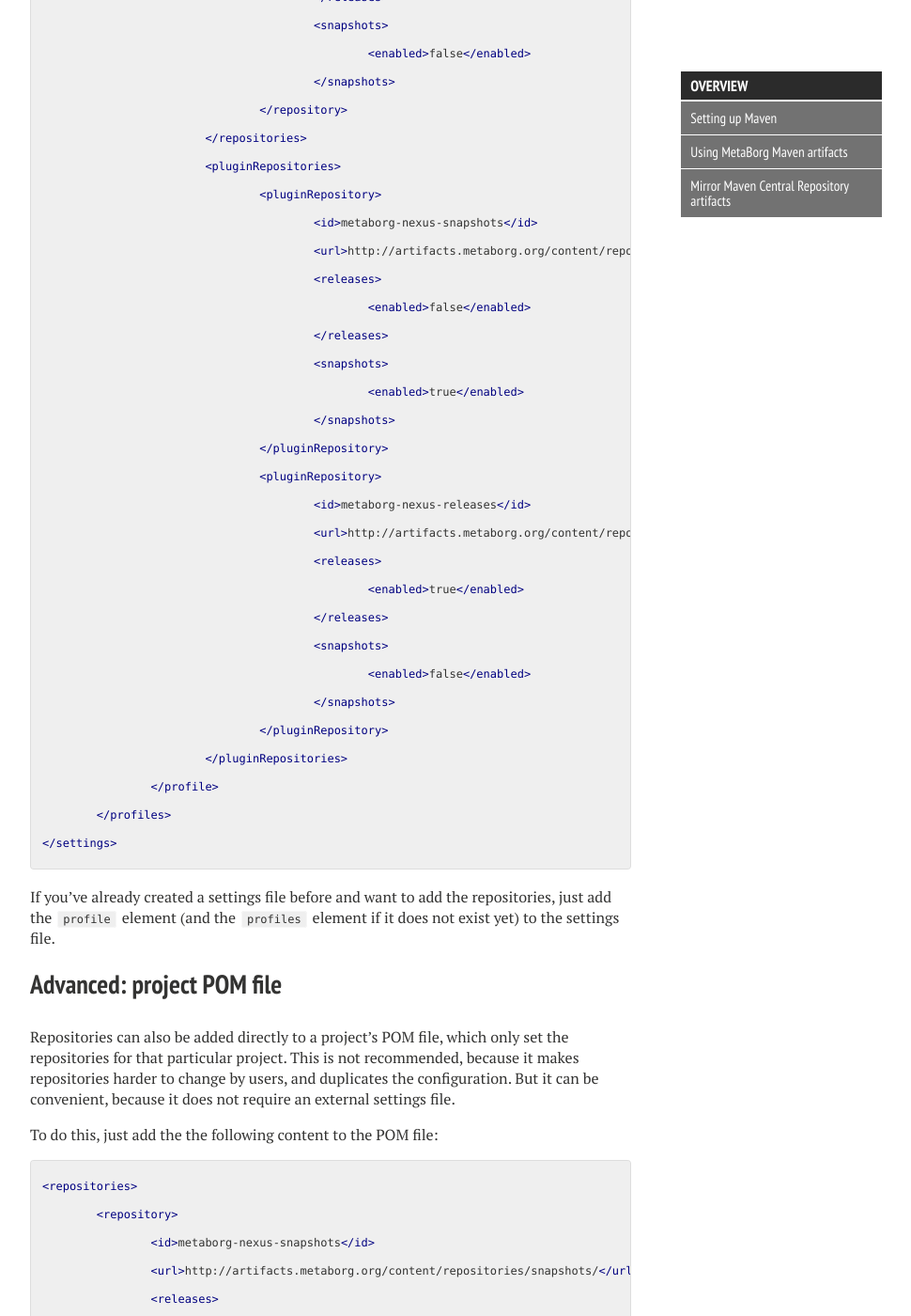
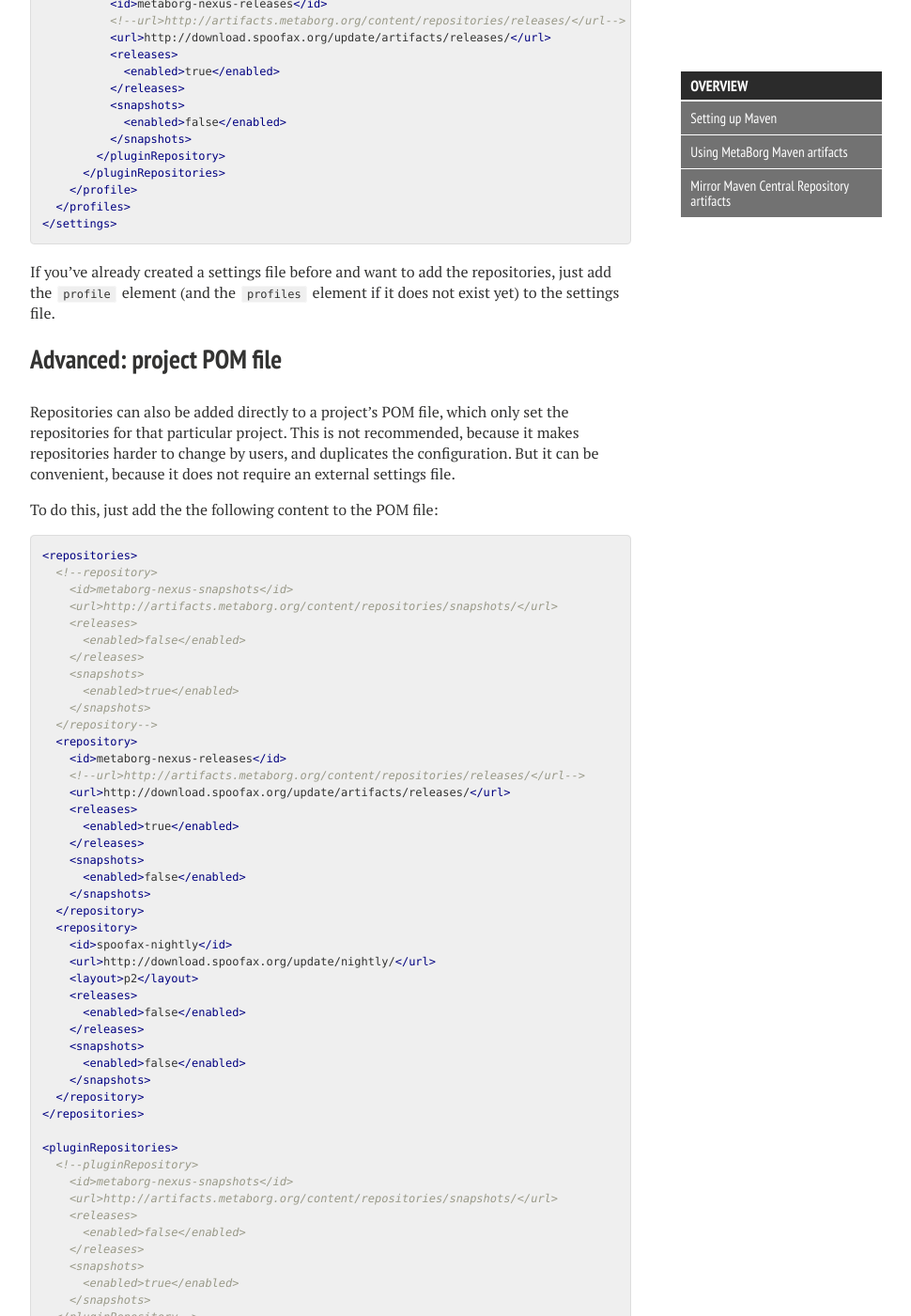
Before and after one commit to MartijnDwars/metaborg.github.io, a Jekyll site: the page built from dev/maven/index.md, in a window 1280 px wide and 1400 px high, scrolled down 2718 px. Shown: the whole window at 94% size, without its empty margins (288-1258 px from the left). Built offline with Jekyll 4.4.1, drawn with Linux system fonts in a browser that asks for light colours; nearby versions of some CDN libraries; some of the changed text lies outside the part shown.

Commit message:
Fancy text styling for code. Add notices for broken artifact server

````diff
--- a/dev/maven/artifacts.md
+++ b/dev/maven/artifacts.md
@@ -6,75 +6,80 @@
 
 The recommended approach is to add repositories to your local Maven settings file, located at `~/.m2/settings.xml`. If you have not created this file yet, or want to completely replace it, simply create it with the following content:
 
-```xml
+__Our artifact server is currently down, downloading artifacts will fail.__ Release artifacts are temporarily stored at `http://download.spoofax.org/update/artifacts/releases/`. The XML snippets below have been temporarily changed to point to the temporary release artifacts location.
+{: .notice}
+
+{% highlight xml %}
 <?xml version="1.0" ?>
 <settings xmlns="http://maven.apache.org/SETTINGS/1.0.0" xmlns:xsi="http://www.w3.org/2001/XMLSchema-instance"
-	xsi:schemaLocation="http://maven.apache.org/SETTINGS/1.0.0 http://maven.apache.org/xsd/settings-1.0.0.xsd">
-	<profiles>
-		<profile>
-			<id>add-metaborg-repositories</id>
-			<activation>
-				<activeByDefault>true</activeByDefault>
-			</activation>
-			<repositories>
-				<repository>
-					<id>metaborg-nexus-snapshots</id>
-					<url>http://artifacts.metaborg.org/content/repositories/snapshots/</url>
-					<releases>
-						<enabled>false</enabled>
-					</releases>
-					<snapshots>
-						<enabled>true</enabled>
-					</snapshots>
-				</repository>
-				<repository>
-					<id>metaborg-nexus-releases</id>
-					<url>http://artifacts.metaborg.org/content/repositories/releases/</url>
-					<releases>
-						<enabled>true</enabled>
-					</releases>
-					<snapshots>
-						<enabled>false</enabled>
-					</snapshots>
-				</repository>
-				<repository>
-					<id>spoofax-nightly</id>
-					<url>http://download.spoofax.org/update/nightly/</url>
-					<layout>p2</layout>
-					<releases>
-						<enabled>false</enabled>
-					</releases>
-					<snapshots>
-						<enabled>false</enabled>
-					</snapshots>
-				</repository>
-			</repositories>
-			<pluginRepositories>
-				<pluginRepository>
-					<id>metaborg-nexus-snapshots</id>
-					<url>http://artifacts.metaborg.org/content/repositories/snapshots/</url>
-					<releases>
-						<enabled>false</enabled>
-					</releases>
-					<snapshots>
-						<enabled>true</enabled>
-					</snapshots>
-				</pluginRepository>
-				<pluginRepository>
-					<id>metaborg-nexus-releases</id>
-					<url>http://artifacts.metaborg.org/content/repositories/releases/</url>
-					<releases>
-						<enabled>true</enabled>
-					</releases>
-					<snapshots>
-						<enabled>false</enabled>
-					</snapshots>
-				</pluginRepository>
-			</pluginRepositories>
-		</profile>
-	</profiles>
+  xsi:schemaLocation="http://maven.apache.org/SETTINGS/1.0.0 http://maven.apache.org/xsd/settings-1.0.0.xsd">
+  <profiles>
+    <profile>
+      <id>add-metaborg-repositories</id>
+      <activation>
+        <activeByDefault>true</activeByDefault>
+      </activation>
+      <repositories>
+        <!--repository>
+          <id>metaborg-nexus-snapshots</id>
+          <url>http://artifacts.metaborg.org/content/repositories/snapshots/</url>
+          <releases>
+            <enabled>false</enabled>
+          </releases>
+          <snapshots>
+            <enabled>true</enabled>
+          </snapshots>
+        </repository-->
+        <repository>
+          <id>metaborg-nexus-releases</id>
+          <!--url>http://artifacts.metaborg.org/content/repositories/releases/</url-->
+          <url>http://download.spoofax.org/update/artifacts/releases/</url>
+          <releases>
+            <enabled>true</enabled>
+          </releases>
+          <snapshots>
+            <enabled>false</enabled>
+          </snapshots>
+        </repository>
+        <repository>
+          <id>spoofax-nightly</id>
+          <url>http://download.spoofax.org/update/nightly/</url>
+          <layout>p2</layout>
+          <releases>
+            <enabled>false</enabled>
+          </releases>
+          <snapshots>
+            <enabled>false</enabled>
+          </snapshots>
+        </repository>
+      </repositories>
+      <pluginRepositories>
+        <!--pluginRepository>
+          <id>metaborg-nexus-snapshots</id>
+          <url>http://artifacts.metaborg.org/content/repositories/snapshots/</url>
+          <releases>
+            <enabled>false</enabled>
+          </releases>
+          <snapshots>
+            <enabled>true</enabled>
+          </snapshots>
+        </pluginRepository-->
+        <pluginRepository>
+          <id>metaborg-nexus-releases</id>
+          <!--url>http://artifacts.metaborg.org/content/repositories/releases/</url-->
+          <url>http://download.spoofax.org/update/artifacts/releases/</url>
+          <releases>
+            <enabled>true</enabled>
+          </releases>
+          <snapshots>
+            <enabled>false</enabled>
+          </snapshots>
+        </pluginRepository>
+      </pluginRepositories>
+    </profile>
+  </profiles>
 </settings>
-```
+{% endhighlight %}
 
 If you've already created a settings file before and want to add the repositories, just add the `profile` element (and the `profiles` element if it does not exist yet) to the settings file.
 
@@ -84,61 +89,63 @@
 
 To do this, just add the the following content to the POM file:
 
-```xml
+{% highlight xml %}
 <repositories>
-	<repository>
-		<id>metaborg-nexus-snapshots</id>
-		<url>http://artifacts.metaborg.org/content/repositories/snapshots/</url>
-		<releases>
-			<enabled>false</enabled>
-		</releases>
-		<snapshots>
-			<enabled>true</enabled>
-		</snapshots>
-	</repository>
-	<repository>
-		<id>metaborg-nexus-releases</id>
-		<url>http://artifacts.metaborg.org/content/repositories/releases/</url>
-		<releases>
-			<enabled>true</enabled>
-		</releases>
-		<snapshots>
-			<enabled>false</enabled>
-		</snapshots>
-	</repository>
-	<repository>
-		<id>spoofax-nightly</id>
-		<url>http://download.spoofax.org/update/nightly/</url>
-		<layout>p2</layout>
-		<releases>
-			<enabled>false</enabled>
-		</releases>
-		<snapshots>
-			<enabled>false</enabled>
-		</snapshots>
-	</repository>
+  <!--repository>
+    <id>metaborg-nexus-snapshots</id>
+    <url>http://artifacts.metaborg.org/content/repositories/snapshots/</url>
+    <releases>
+      <enabled>false</enabled>
+    </releases>
+    <snapshots>
+      <enabled>true</enabled>
+    </snapshots>
+  </repository-->
+  <repository>
+    <id>metaborg-nexus-releases</id>
+    <!--url>http://artifacts.metaborg.org/content/repositories/releases/</url-->
+    <url>http://download.spoofax.org/update/artifacts/releases/</url>
+    <releases>
+      <enabled>true</enabled>
+    </releases>
+    <snapshots>
+      <enabled>false</enabled>
+    </snapshots>
+  </repository>
+  <repository>
+    <id>spoofax-nightly</id>
+    <url>http://download.spoofax.org/update/nightly/</url>
+    <layout>p2</layout>
+    <releases>
+      <enabled>false</enabled>
+    </releases>
+    <snapshots>
+      <enabled>false</enabled>
+    </snapshots>
+  </repository>
 </repositories>
 
 <pluginRepositories>
-	<pluginRepository>
-		<id>metaborg-nexus-snapshots</id>
-		<url>http://artifacts.metaborg.org/content/repositories/snapshots/</url>
-		<releases>
-			<enabled>false</enabled>
-		</releases>
-		<snapshots>
-			<enabled>true</enabled>
-		</snapshots>
-	</pluginRepository>
-	<pluginRepository>
-		<id>metaborg-nexus-releases</id>
-		<url>http://artifacts.metaborg.org/content/repositories/releases/</url>
-		<releases>
-			<enabled>true</enabled>
-		</releases>
-		<snapshots>
-			<enabled>false</enabled>
-		</snapshots>
-	</pluginRepository>
+  <!--pluginRepository>
+    <id>metaborg-nexus-snapshots</id>
+    <url>http://artifacts.metaborg.org/content/repositories/snapshots/</url>
+    <releases>
+      <enabled>false</enabled>
+    </releases>
+    <snapshots>
+      <enabled>true</enabled>
+    </snapshots>
+  </pluginRepository-->
+  <pluginRepository>
+    <id>metaborg-nexus-releases</id>
+    <!--url>http://artifacts.metaborg.org/content/repositories/releases/</url-->
+    <url>http://download.spoofax.org/update/artifacts/releases/</url>
+    <releases>
+      <enabled>true</enabled>
+    </releases>
+    <snapshots>
+      <enabled>false</enabled>
+    </snapshots>
+  </pluginRepository>
 </pluginRepositories>
-```
+{% endhighlight %}
--- a/dev/maven/mirror.md
+++ b/dev/maven/mirror.md
@@ -4,18 +4,21 @@
 
 If you are on the TUDelft network, you can use our local mirror of the Central Repository to speed things up. Using the mirroring requires a change in your local settings.xml file located at `~/.m2/settings.xml`. If this file does not exist, create it with the following content:
 
-```xml
+__Our artifact server is currently down, mirroring will fail.__
+{: .notice}
+
+{% highlight xml %}
 <?xml version="1.0" ?>
 <settings xmlns="http://maven.apache.org/SETTINGS/1.0.0" xmlns:xsi="http://www.w3.org/2001/XMLSchema-instance"
-	xsi:schemaLocation="http://maven.apache.org/SETTINGS/1.0.0 http://maven.apache.org/xsd/settings-1.0.0.xsd">
-	<mirrors>
-		<mirror>
-			<id>metaborg-nexus-central-mirror</id>
-			<url>http://artifacts.metaborg.org/content/repositories/central/</url>
-			<mirrorOf>central</mirrorOf>
-		</mirror>
-	</mirrors>
+  xsi:schemaLocation="http://maven.apache.org/SETTINGS/1.0.0 http://maven.apache.org/xsd/settings-1.0.0.xsd">
+  <mirrors>
+    <mirror>
+      <id>metaborg-nexus-central-mirror</id>
+      <url>http://artifacts.metaborg.org/content/repositories/central/</url>
+      <mirrorOf>central</mirrorOf>
+    </mirror>
+  </mirrors>
 </settings>
-```
+{% endhighlight %}
 
 If you've already created a settings file before and want to add the mirror configuration, just add the `mirror` element (and the `mirrors` element if it does not exist yet) to the settings file.
--- a/dev/maven/setup.md
+++ b/dev/maven/setup.md
@@ -7,12 +7,13 @@
 Maven requires a Java compiler, so a JDK needs to be installed on your computer, since the JRE does not ship with a Java compiler. The latest JDK can be downloaded and installed from: <http://www.oracle.com/technetwork/java/javase/downloads/index.html>.
 
 __Currently, JDK 8 cannot be used to build Spoofax or language projects, a JDK 7 installation is required!__
+{: .notice}
 
 On OSX, it can be a bit tricky to use the installed JDK, because Apple by default installs JRE 6. To check which version of Java you are running, execute the `java -version` command. If this tells you that the Java version is 1.7, everything is fine. If not, the Java version can be set with a command. After you have installed JDK 7, execute:
 
-```
+{% highlight bash %}
 export JAVA_HOME=`/usr/libexec/java_home -v 1.7`
-```
+{% endhighlight %}
 
 Note that setting the Java version this way is not permanent. To make it permanent, add that line to `~/.bashrc` (create the file if it does not exist) or the equivalent for your OS/shell, which will execute it whenever a new terminal is opened.
 
@@ -28,8 +29,8 @@
 
 By default, Maven does not assign a lot of memory to the JVM that it runs in, which may lead to out of memory exceptions during builds. To increase the allocated memory, execute before building:
 
-```
+{% highlight bash %}
 export MAVEN_OPTS="-Xms512m -Xmx1024m -Xss16m -XX:MaxPermSize=512m"
-```
+{% endhighlight %}
 
 Note that this is not permanent. To make it permanent, add that line to `~/.bashrc` (create the file if it does not exist) or the equivalent for your OS/shell, which will execute it whenever a new terminal is opened.
````
Also changed, not shown: dev/build/spoofax-and-strategoxt.md (+14 -14 lines), dev/build/spoofax-language.md (+2 -2 lines), 1 other file.
